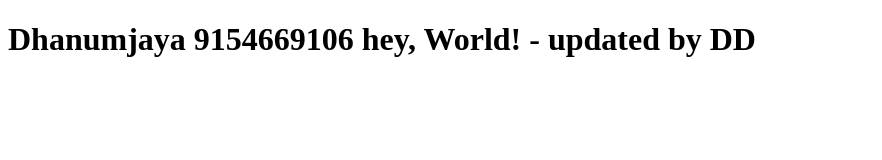
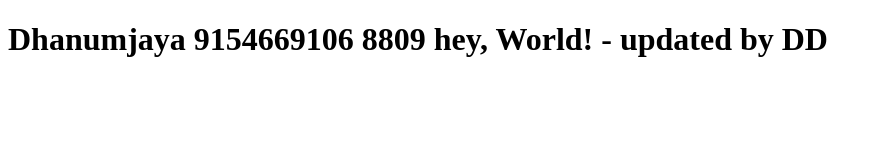
Before and after one commit to ddvenkat09/test-demo-html-nginx, a plain HTML site: page index.html in a window 1280 px wide. Shown: the whole page, without its empty margins (0-882 px from the left). Drawn offline with Linux system fonts and the light colour scheme.

Commit message:
Update index.html

```diff
--- a/index.html
+++ b/index.html
@@ -4,6 +4,6 @@
     <title>Hello World</title>
 </head>
 <body>
-    <h1>Dhanumjaya 9154669106 hey, World! - updated by DD</h1>
+    <h1>Dhanumjaya 9154669106 8809 hey, World! - updated by DD</h1>
 </body>
 </html>
```
